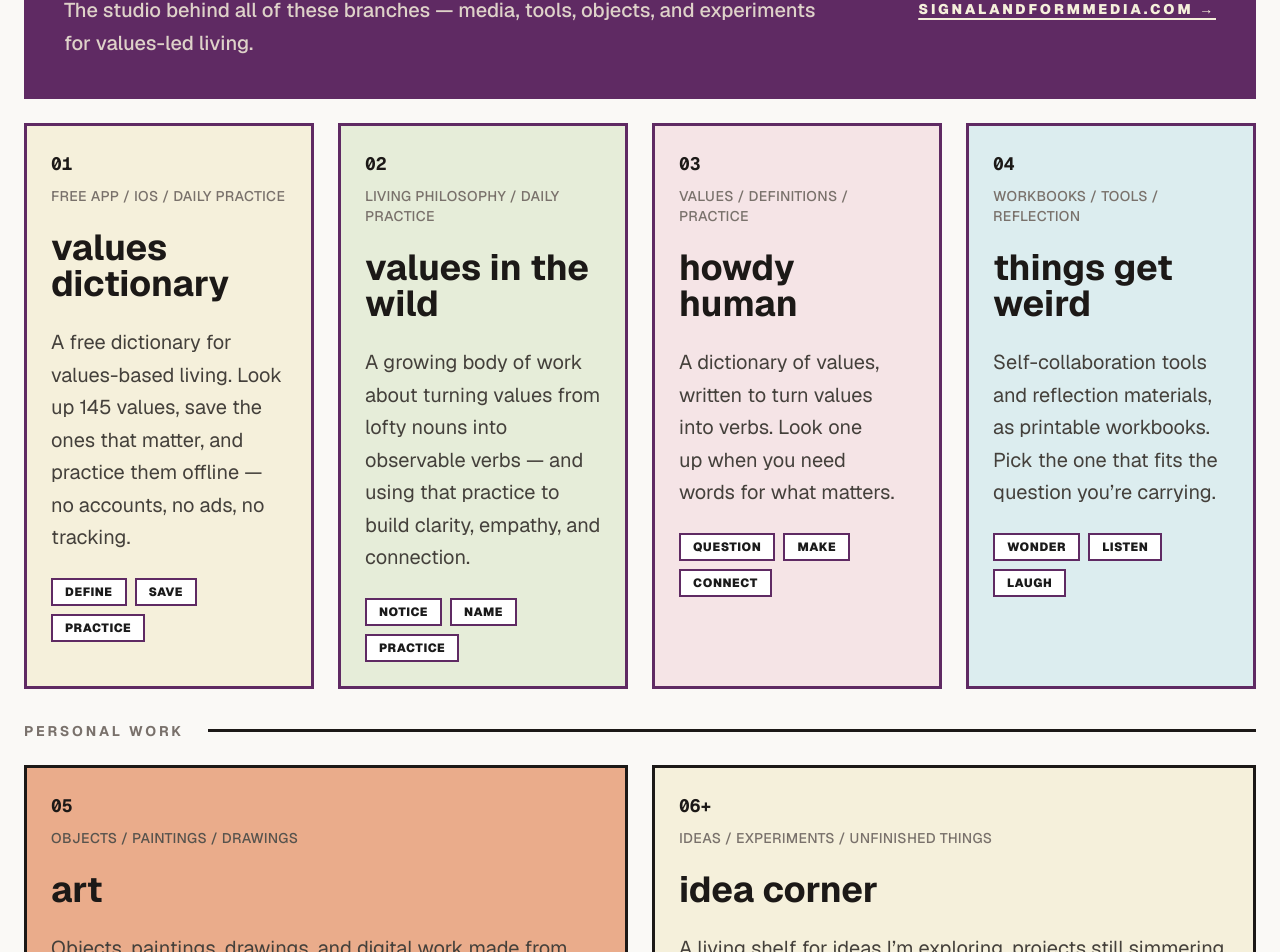
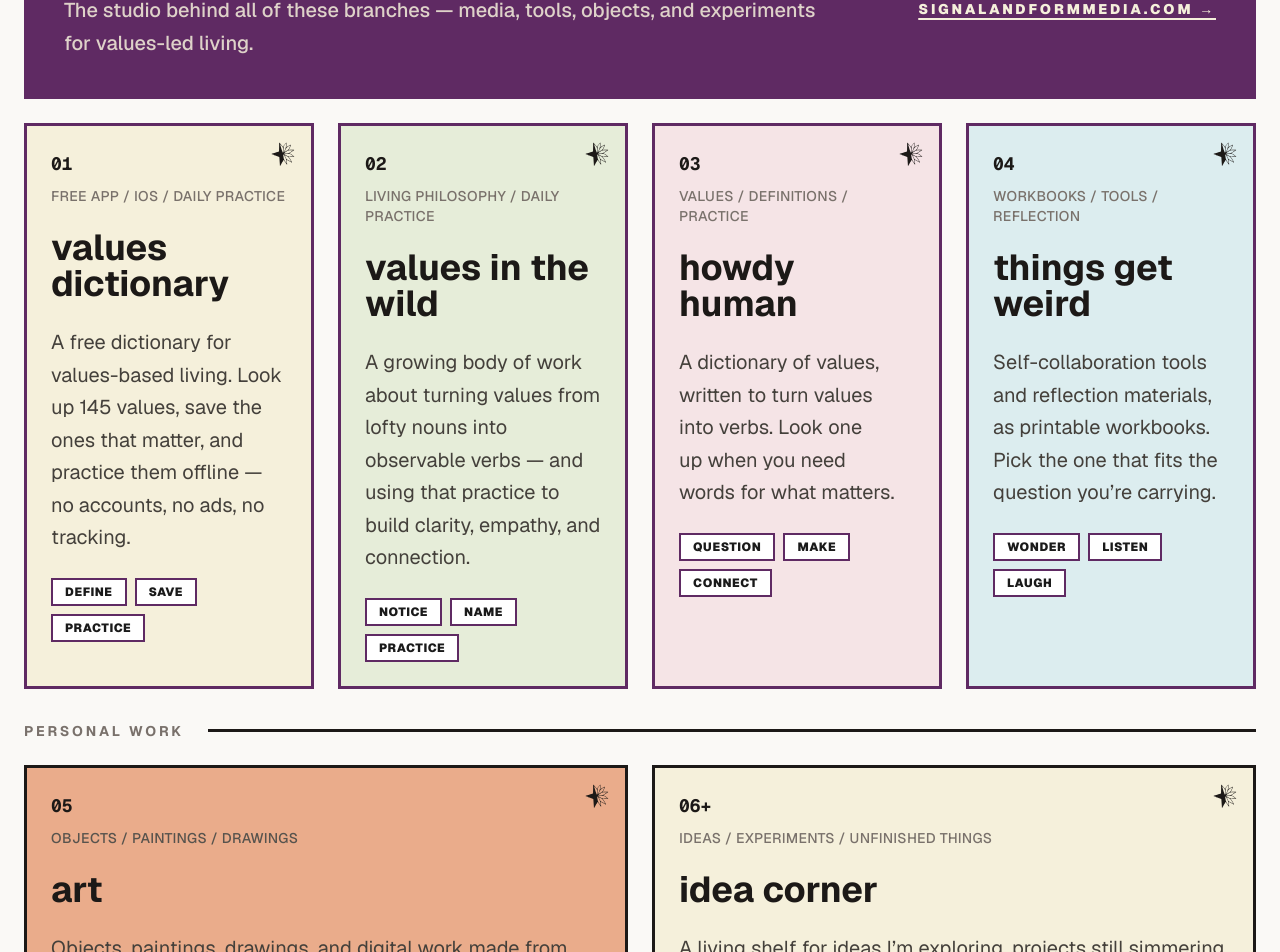
Before and after one commit to HelloSimone91/Simone-Hahaha, a Next.js app: page / in a window 1280 px wide. Shown: the part 1237-2189 px from the top of the page. Built offline with nearby package versions, Linux system fonts and the light colour scheme.

Commit message:
Hover bloom: logo mark in the corner of each homepage branch card

```diff
--- a/src/app/page.tsx
+++ b/src/app/page.tsx
@@ -4,6 +4,7 @@ import ThoughtLogArchive from "@/components/ThoughtLogArchive";
 import ThoughtLogCards from "@/components/ThoughtLogCards";
 import WorkPanels from "@/components/WorkPanels";
 import StarburstDivider from "@/components/StarburstDivider";
+import StarburstMark from "@/components/StarburstMark";
 
 export default function Home() {
   return (
@@ -85,7 +86,10 @@ export default function Home() {
             </a>
 
             {/* Project 1 */}
-            <a href="https://apps.apple.com/app/values-dictionary/id6816215526" target="_blank" rel="noopener noreferrer" className="lg:col-span-3 hover:-translate-y-2 hover:-translate-x-2 hover:shadow-[12px_12px_0_0_var(--brand-plum)] transition-all cursor-pointer flex flex-col gap-6 items-start group h-full bg-brand-yellow border-[3px] border-brand-plum p-6 justify-between">
+            <a href="https://apps.apple.com/app/values-dictionary/id6816215526" target="_blank" rel="noopener noreferrer" className="lg:col-span-3 hover:-translate-y-2 hover:-translate-x-2 hover:shadow-[12px_12px_0_0_var(--brand-plum)] transition-all cursor-pointer flex flex-col gap-6 items-start group h-full bg-brand-yellow border-[3px] border-brand-plum p-6 justify-between relative">
+              <span aria-hidden="true" className="card-bloom absolute top-4 right-4 block h-6 w-6 text-stone-900">
+                <StarburstMark />
+              </span>
               <div className="w-full flex flex-col gap-2">
                 <span className="text-stone-900 font-mono font-bold text-lg">01</span>
                 <span className="text-sm font-medium uppercase tracking-wide text-stone-500">Free app / iOS / daily practice</span>
@@ -105,7 +109,10 @@ export default function Home() {
             </a>
 
             {/* Project 2 */}
-            <a href="https://www.valuesinthewild.com/" target="_blank" rel="noopener noreferrer" className="lg:col-span-3 hover:-translate-y-2 hover:-translate-x-2 hover:shadow-[12px_12px_0_0_var(--brand-plum)] transition-all cursor-pointer flex flex-col gap-6 items-start group h-full bg-brand-green border-[3px] border-brand-plum p-6 justify-between">
+            <a href="https://www.valuesinthewild.com/" target="_blank" rel="noopener noreferrer" className="lg:col-span-3 hover:-translate-y-2 hover:-translate-x-2 hover:shadow-[12px_12px_0_0_var(--brand-plum)] transition-all cursor-pointer flex flex-col gap-6 items-start group h-full bg-brand-green border-[3px] border-brand-plum p-6 justify-between relative">
+              <span aria-hidden="true" className="card-bloom absolute top-4 right-4 block h-6 w-6 text-stone-900">
+                <StarburstMark />
+              </span>
               <div className="w-full flex flex-col gap-2">
                 <span className="text-stone-900 font-mono font-bold text-lg">02</span>
                 <span className="text-sm font-medium uppercase tracking-wide text-stone-500">Living philosophy / daily practice</span>
@@ -125,7 +132,10 @@ export default function Home() {
             </a>
 
             {/* Project 3 */}
-            <a href="https://www.howdyhuman.com/" target="_blank" rel="noopener noreferrer" className="lg:col-span-3 hover:-translate-y-2 hover:-translate-x-2 hover:shadow-[12px_12px_0_0_var(--brand-plum)] transition-all cursor-pointer flex flex-col gap-6 items-start group h-full bg-brand-pink border-[3px] border-brand-plum p-6 justify-between">
+            <a href="https://www.howdyhuman.com/" target="_blank" rel="noopener noreferrer" className="lg:col-span-3 hover:-translate-y-2 hover:-translate-x-2 hover:shadow-[12px_12px_0_0_var(--brand-plum)] transition-all cursor-pointer flex flex-col gap-6 items-start group h-full bg-brand-pink border-[3px] border-brand-plum p-6 justify-between relative">
+              <span aria-hidden="true" className="card-bloom absolute top-4 right-4 block h-6 w-6 text-stone-900">
+                <StarburstMark />
+              </span>
               <div className="w-full flex flex-col gap-2">
                 <span className="text-stone-900 font-mono font-bold text-lg">03</span>
                 <span className="text-sm font-medium uppercase tracking-wide text-stone-500">Values / definitions / practice</span>
@@ -145,7 +155,10 @@ export default function Home() {
             </a>
 
             {/* Project 4 */}
-            <a href="https://www.thingsgetweird.com/" target="_blank" rel="noopener noreferrer" className="lg:col-span-3 hover:-translate-y-2 hover:-translate-x-2 hover:shadow-[12px_12px_0_0_var(--brand-plum)] transition-all cursor-pointer flex flex-col gap-6 items-start group h-full bg-brand-blue border-[3px] border-brand-plum p-6 justify-between">
+            <a href="https://www.thingsgetweird.com/" target="_blank" rel="noopener noreferrer" className="lg:col-span-3 hover:-translate-y-2 hover:-translate-x-2 hover:shadow-[12px_12px_0_0_var(--brand-plum)] transition-all cursor-pointer flex flex-col gap-6 items-start group h-full bg-brand-blue border-[3px] border-brand-plum p-6 justify-between relative">
+              <span aria-hidden="true" className="card-bloom absolute top-4 right-4 block h-6 w-6 text-stone-900">
+                <StarburstMark />
+              </span>
               <div className="w-full flex flex-col gap-2">
                 <span className="text-stone-900 font-mono font-bold text-lg">04</span>
                 <span className="text-sm font-medium uppercase tracking-wide text-stone-500">Workbooks / tools / reflection</span>
@@ -171,7 +184,10 @@ export default function Home() {
             </div>
 
             {/* Project 5 */}
-            <a href="/art.html" className="lg:col-span-6 hover:-translate-y-2 hover:-translate-x-2 hover:shadow-[12px_12px_0_0_#1a1a1a] transition-all cursor-pointer flex flex-col gap-6 items-start group h-full bg-[#eaac8b] border-[3px] border-stone-900 p-6 justify-between">
+            <a href="/art.html" className="lg:col-span-6 hover:-translate-y-2 hover:-translate-x-2 hover:shadow-[12px_12px_0_0_#1a1a1a] transition-all cursor-pointer flex flex-col gap-6 items-start group h-full bg-[#eaac8b] border-[3px] border-stone-900 p-6 justify-between relative">
+              <span aria-hidden="true" className="card-bloom absolute top-4 right-4 block h-6 w-6 text-stone-900">
+                <StarburstMark />
+              </span>
               <div className="w-full flex flex-col gap-2">
                 <span className="text-stone-900 font-mono font-bold text-lg">05</span>
                 <span className="text-sm font-medium uppercase tracking-wide text-stone-600">Objects / paintings / drawings</span>
@@ -190,7 +206,10 @@ export default function Home() {
             </a>
 
             {/* Project 6 */}
-            <a href="/ideas.html" id="ideas" className="lg:col-span-6 hover:-translate-y-2 hover:-translate-x-2 hover:shadow-[12px_12px_0_0_#1a1a1a] transition-all cursor-pointer flex flex-col gap-6 items-start group h-full bg-brand-yellow border-[3px] border-stone-900 p-6 justify-between">
+            <a href="/ideas.html" id="ideas" className="lg:col-span-6 hover:-translate-y-2 hover:-translate-x-2 hover:shadow-[12px_12px_0_0_#1a1a1a] transition-all cursor-pointer flex flex-col gap-6 items-start group h-full bg-brand-yellow border-[3px] border-stone-900 p-6 justify-between relative">
+              <span aria-hidden="true" className="card-bloom absolute top-4 right-4 block h-6 w-6 text-stone-900">
+                <StarburstMark />
+              </span>
               <div className="w-full flex flex-col gap-2">
                 <span className="text-stone-900 font-mono font-bold text-lg">06+</span>
                 <span className="text-sm font-medium uppercase tracking-wide text-stone-500">Ideas / experiments / unfinished things</span>
```
